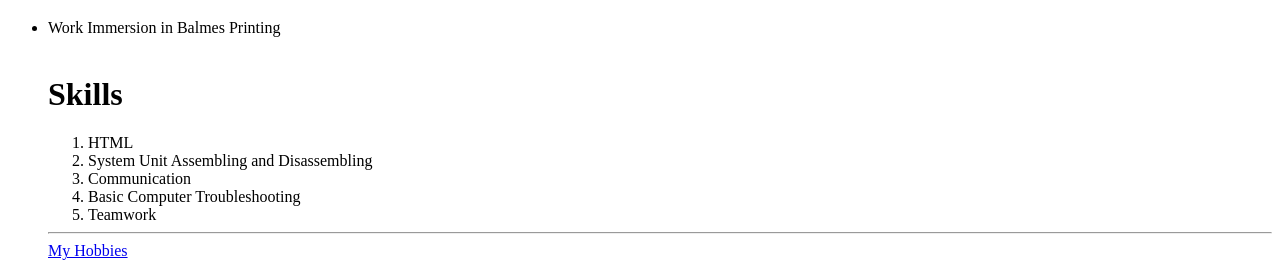
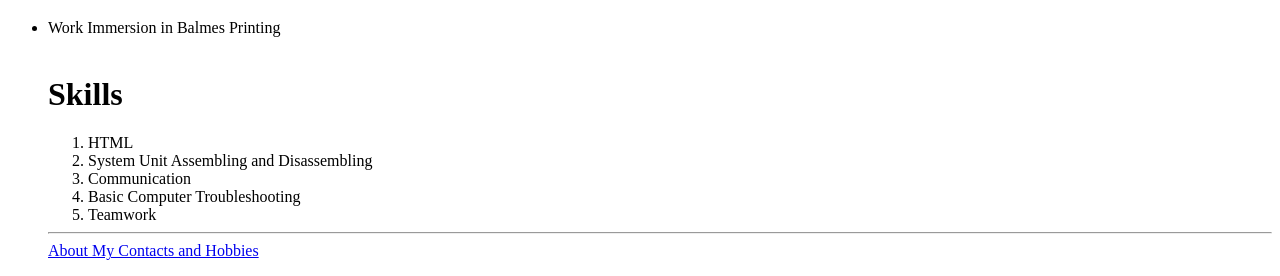
Before and after one commit to danrevaclan7-blip/aclan-project1-nt-3109, a plain HTML site: page webpro/index.html in a window 1280 px wide. Shown: the part 627-903 px from the top of the page. Drawn offline with Linux system fonts and the light colour scheme.

Commit message:
Revise resume HTML structure and update links
Updated the HTML structure and content of the resume page, including the addition of a link to 'Me.html'.

```diff
--- a/webpro/index.html
+++ b/webpro/index.html
@@ -40,4 +40,4 @@
 
 </html>
 <hr>
-<a href="Me.html"> My Hobbies </a>
+<a href="Me.html"> About My Contacts and Hobbies </a>
```
